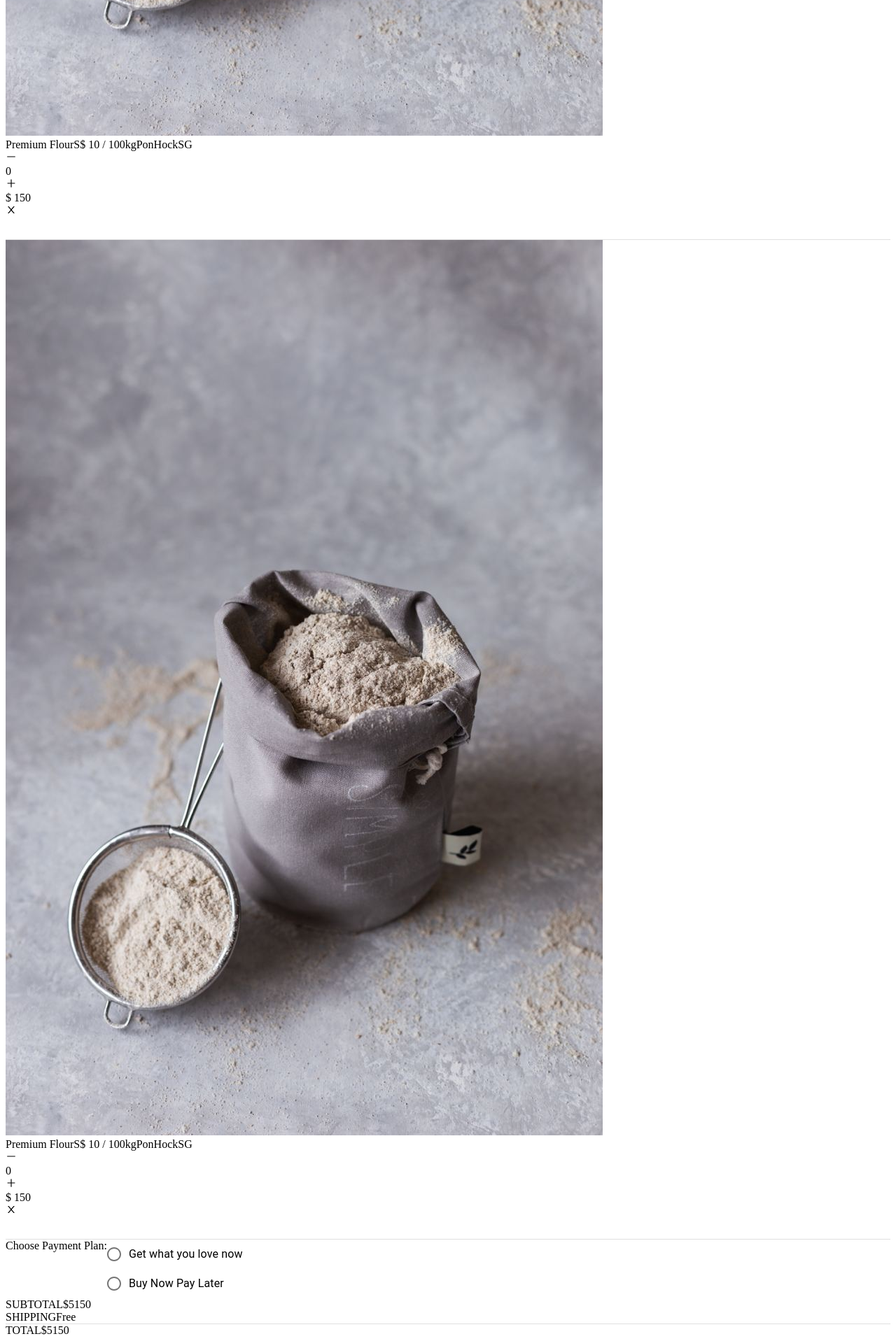
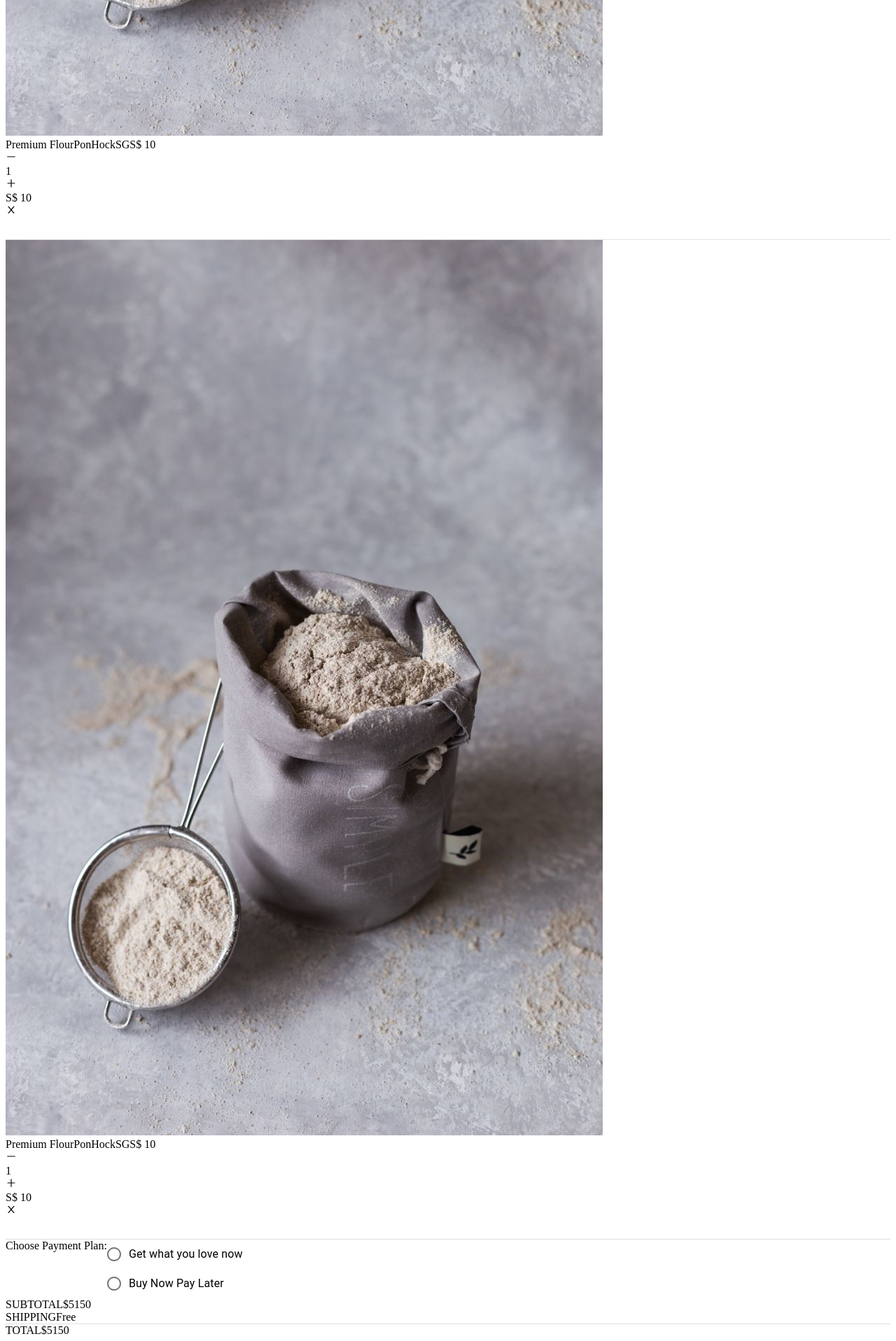
Before and after one commit to jeraldlyh/Ellipsis-TechSeries-2021, a Next.js app in the folder frontend/: page /cart in a window 1280 px wide. Shown: the part 1239-3156 px from the top of the page at 70% size. Built offline with nearby package versions, Linux system fonts and the light colour scheme; no server answers; a web font is replaced by a local one.

Commit message:
Edit cart

```diff
--- a/frontend/components/CartItem.js
+++ b/frontend/components/CartItem.js
@@ -2,8 +2,8 @@ import { Divider } from "@material-ui/core";
 import { AiOutlinePlus, AiOutlineMinus, AiOutlineClose } from "react-icons/ai";
 import { useState } from 'react'
 
-export default function CartItem() {
-  const [quantity, setQuantity] = useState(0)
+export default function CartItem(props) {
+  const [quantity, setQuantity] = useState(1)
 
   return (
     <div>
@@ -11,9 +11,9 @@ export default function CartItem() {
         <div className="flex-row flex h-36">
           <img src="/flour.jpg" className="w-36" />
           <div className="justify-center flex-col flex ml-20">
-            <span>Premium Flour</span>
-            <span>S$ 10 / 100kg</span>
-            <span>PonHockSG</span>
+            <span>{props.name}</span>
+            <span className="text-sm">{props.company}</span>
+            <span className="text-red-700">S$ {props.price}</span>
           </div>
         </div>
         <div className="flex-row flex">
@@ -28,7 +28,7 @@ export default function CartItem() {
             </div>
           </div>
           <div className="w-32 flex-row flex items-center justify-evenly">
-            <span>$ 150</span>
+            <span>S$ {quantity * props.price}</span>
           </div>
           <div className="text-red-700 w-16 flex items-center justify-center cursor-pointer">
             <AiOutlineClose />
--- a/frontend/pages/cart.js
+++ b/frontend/pages/cart.js
@@ -32,8 +32,8 @@ export default function Home() {
           </div>
         </div>
         <Divider />
-        <CartItem />
-        <CartItem />
+        <CartItem name="Premium Flour" company="PonHockSG" price={10} />
+        <CartItem name="Premium Flour" company="PonHockSG" price={10} />
 
         {/* Payment Plans */}
         <div className="bg-white w-full mt-10 mb-12 px-20 py-10 justify-between flex-row flex rounded-3xl shadow-md">
```
